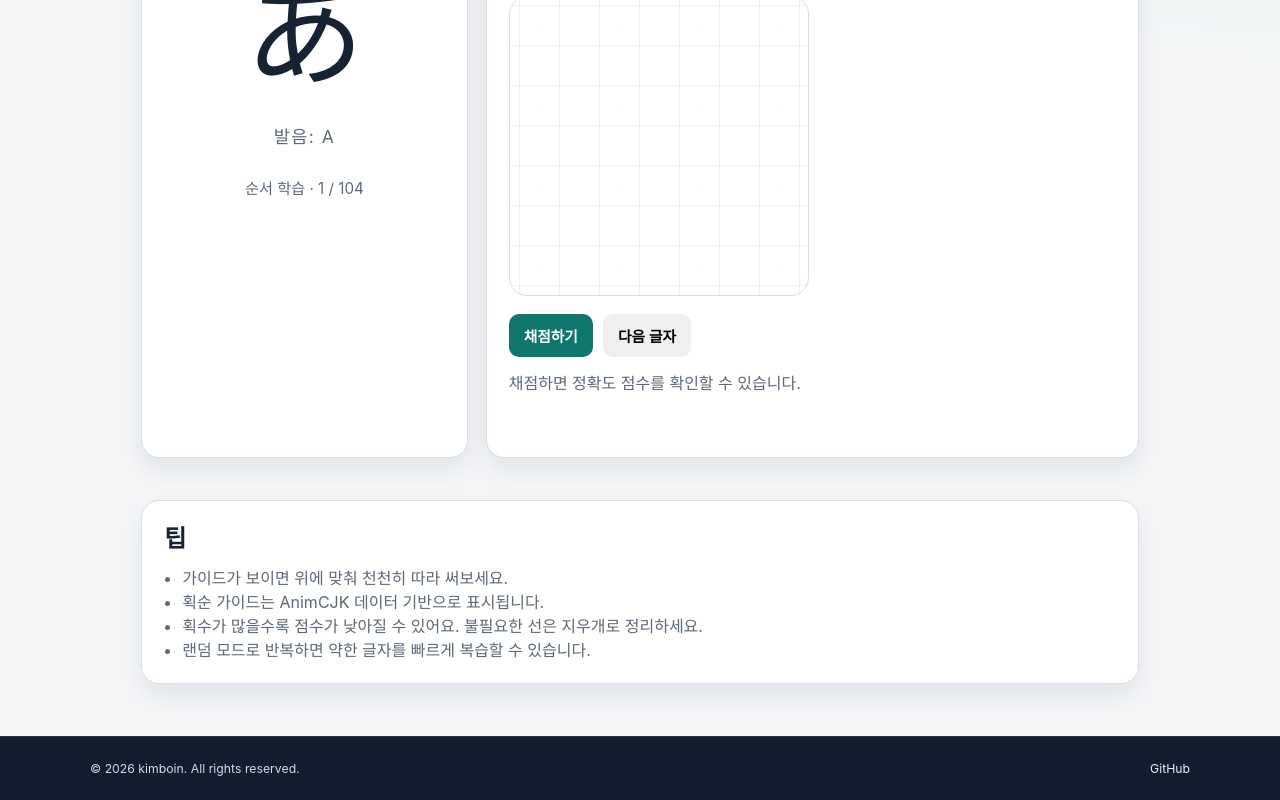
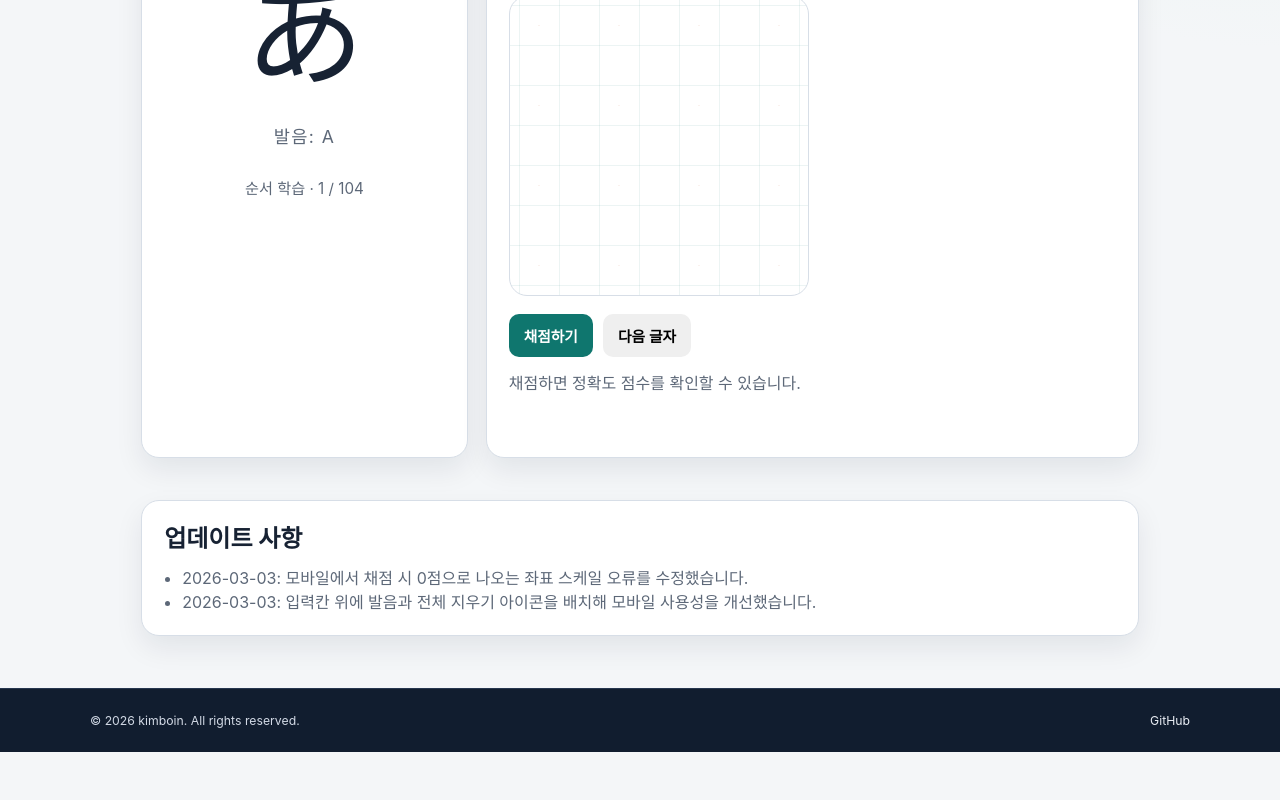
Before and after one commit to kimboin/kimboin.github.io, a React (Vite) app: page /kana-trace in a window 1280 px wide. Shown: the part 704-1504 px from the top of the page. After the commit the page ends 1456 px from the top, so only its background shows below. Built offline with nearby package versions, Linux system fonts and the light colour scheme.

Commit message:
업데이트 사항 추가

```diff
--- a/src/pages/KanaTracePage.jsx
+++ b/src/pages/KanaTracePage.jsx
@@ -7,6 +7,7 @@ const PASS_SCORE = 60;
 const AUTO_NEXT_DELAY_MS = 650;
 const PEN_WIDTH = 17;
 const STROKE_ANIM_MS = 1100;
+const LATEST_UPDATE_DATE = '2026-03-03';
 const ANIMCJK_BASES = [
   'https://cdn.jsdelivr.net/gh/parsimonhi/animCJK@master',
   'https://raw.githubusercontent.com/parsimonhi/animCJK/master'
@@ -432,13 +433,11 @@ function KanaTracePage() {
           </div>
         </section>
 
-        <section className="card kana-tips" aria-label="학습 팁">
-          <h2>팁</h2>
+        <section className="card kana-updates" aria-label="업데이트 사항">
+          <h2>업데이트 사항</h2>
           <ul>
-            <li>가이드가 보이면 위에 맞춰 천천히 따라 써보세요.</li>
-            <li>획순 가이드는 AnimCJK 데이터 기반으로 표시됩니다.</li>
-            <li>획수가 많을수록 점수가 낮아질 수 있어요. 불필요한 선은 지우개로 정리하세요.</li>
-            <li>랜덤 모드로 반복하면 약한 글자를 빠르게 복습할 수 있습니다.</li>
+            <li>{LATEST_UPDATE_DATE}: 모바일에서 채점 시 0점으로 나오는 좌표 스케일 오류를 수정했습니다.</li>
+            <li>{LATEST_UPDATE_DATE}: 입력칸 위에 발음과 전체 지우기 아이콘을 배치해 모바일 사용성을 개선했습니다.</li>
           </ul>
         </section>
       </div>
--- a/src/styles.css
+++ b/src/styles.css
@@ -1434,7 +1434,7 @@ textarea:focus-visible {
   font-weight: 600;
 }
 
-.kana-tips ul {
+.kana-updates ul {
   margin: 0;
   padding-left: 18px;
   color: var(--muted);
```
Also changed, not shown: 5 other files (tests, documents, lock files or other folders).
